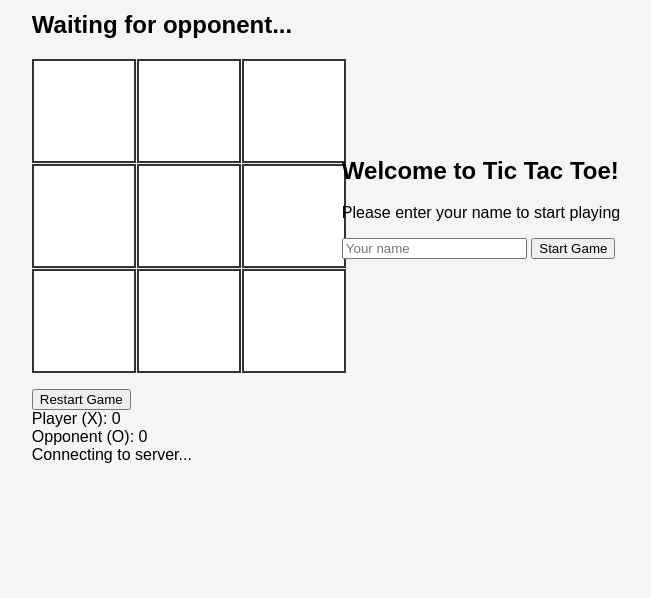
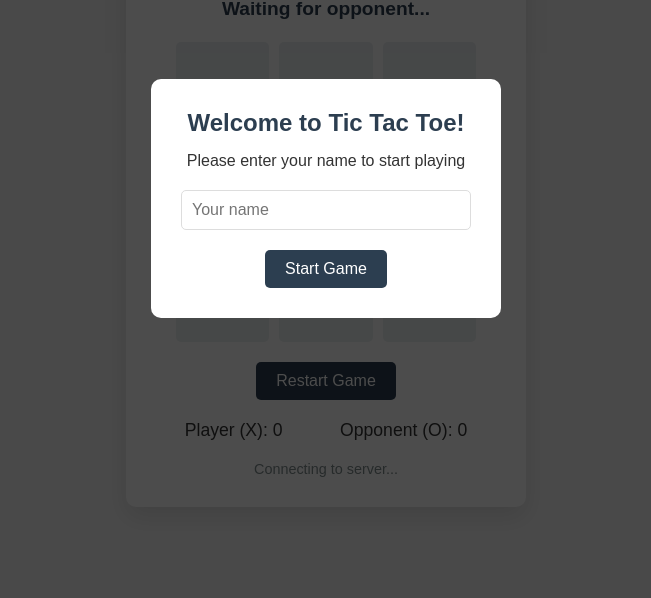
Before and after one commit to omari2023rna/my-python-project, a plain HTML site: page index.html in a window 1280 px wide. Shown: the part 202-800 px from the top of the page, without its empty margins (314-965 px from the left). Drawn offline with nearby package versions, Linux system fonts and the light colour scheme.

Commit message:
styles.css

```diff
--- a/styles.css
+++ b/styles.css
@@ -1,64 +1,173 @@
+* {
+    margin: 0;
+    padding: 0;
+    box-sizing: border-box;
+}
+
 body {
-    font-family: Arial, sans-serif;
+    font-family: 'Arial', sans-serif;
+    background-color: #f5f5f5;
     display: flex;
     justify-content: center;
     align-items: center;
     height: 100vh;
-    margin: 0;
-    background-color: #f5f5f5;
+    color: #333;
 }
 
-.container {
+.game-container {
+    background-color: white;
+    border-radius: 10px;
+    box-shadow: 0 10px 25px rgba(0, 0, 0, 0.1);
+    padding: 30px;
+    width: 400px;
+    text-align: center;
+    position: relative;
+}
+
+h1 {
+    font-family: 'Permanent Marker', cursive;
+    color: #2c3e50;
+    margin-bottom: 20px;
+    font-size: 2.5rem;
+}
+
+.status {
+    margin: 20px 0;
+    font-size: 1.2rem;
+    font-weight: bold;
+    height: 24px;
+    color: #2c3e50;
+}
+
+.board {
+    display: grid;
+    grid-template-columns: repeat(3, 1fr);
+    grid-gap: 10px;
+    margin: 20px auto;
+    width: 300px;
+    height: 300px;
+}
+
+.cell {
+    background-color: #ecf0f1;
+    border-radius: 5px;
+    display: flex;
+    justify-content: center;
+    align-items: center;
+    font-size: 3rem;
+    cursor: pointer;
+    transition: all 0.3s ease;
+    font-family: 'Permanent Marker', cursive;
+}
+
+.cell:hover {
+    background-color: #d6eaf8;
+}
+
+.cell.x {
+    color: #e74c3c;
+}
+
+.cell.o {
+    color: #3498db;
+}
+
+.controls {
+    margin-top: 20px;
+}
+
+button {
+    background-color: #2c3e50;
+    color: white;
+    border: none;
+    padding: 10px 20px;
+    border-radius: 5px;
+    cursor: pointer;
+    font-size: 1rem;
+    transition: background-color 0.3s;
+}
+
+button:hover {
+    background-color: #1a252f;
+}
+
+.scoreboard {
+    display: flex;
+    justify-content: space-around;
+    margin-top: 15px;
+    font-size: 1.1rem;
+}
+
+.scoreboard div {
+    padding: 5px 10px;
+    border-radius: 5px;
+}
+
+.connection-status {
+    margin-top: 15px;
+    font-size: 0.9rem;
+    color: #7f8c8d;
+}
+
+.modal {
+    position: fixed;
+    top: 0;
+    left: 0;
+    width: 100%;
+    height: 100%;
+    background-color: rgba(0, 0, 0, 0.7);
+    display: flex;
+    justify-content: center;
+    align-items: center;
+    z-index: 100;
+}
+
+.modal-content {
+    background-color: white;
+    padding: 30px;
+    border-radius: 10px;
+    width: 350px;
     text-align: center;
 }
 
-h1 {
-    color: #333;
+.modal h2 {
+    margin-bottom: 15px;
+    color: #2c3e50;
 }
 
-#board {
-    display: grid;
-    grid-template-columns: repeat(3, 100px);
-    grid-template-rows: repeat(3, 100px);
-    gap: 5px;
-    margin: 20px auto;
+.modal p {
+    margin-bottom: 20px;
 }
 
-.cell {
-    width: 100px;
-    height: 100px;
-    background-color: white;
-    border: 2px solid #333;
-    display: flex;
-    justify-content: center;
-    align-items: center;
-    font-size: 48px;
-    font-weight: bold;
-    cursor: pointer;
-    transition: background-color 0.3s;
+.modal input {
+    width: 100%;
+    padding: 10px;
+    margin-bottom: 20px;
+    border: 1px solid #ddd;
+    border-radius: 5px;
+    font-size: 1rem;
 }
 
-.cell:hover {
-    background-color: #eee;
+.winning-cell {
+    animation: pulse 1s infinite;
+    background-color: #f1c40f;
 }
 
-#status {
-    margin: 20px 0;
-    font-size: 24px;
-    font-weight: bold;
+@keyframes pulse {
+    0% { transform: scale(1); }
+    50% { transform: scale(1.05); }
+    100% { transform: scale(1); }
 }
 
-#reset {
-    padding: 10px 20px;
-    font-size: 16px;
-    background-color: #4CAF50;
-    color: white;
-    border: none;
-    border-radius: 5px;
-    cursor: pointer;
-    transition: background-color 0.3s;
+@media (max-width: 500px) {
+    .game-container {
+        width: 90%;
+        padding: 20px;
+    }
+
+    .board {
+        width: 100%;
+        height: auto;
+        aspect-ratio: 1/1;
+    }
 }
-
-#reset:hover {
-    background-color: #45a049;
-}
```
